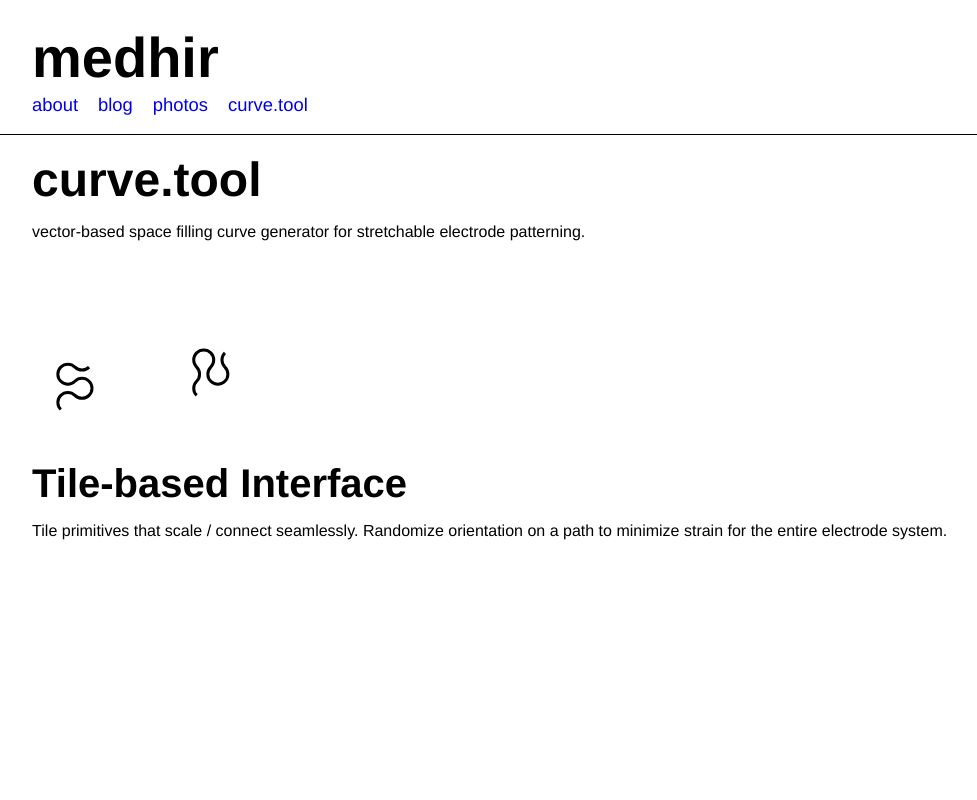
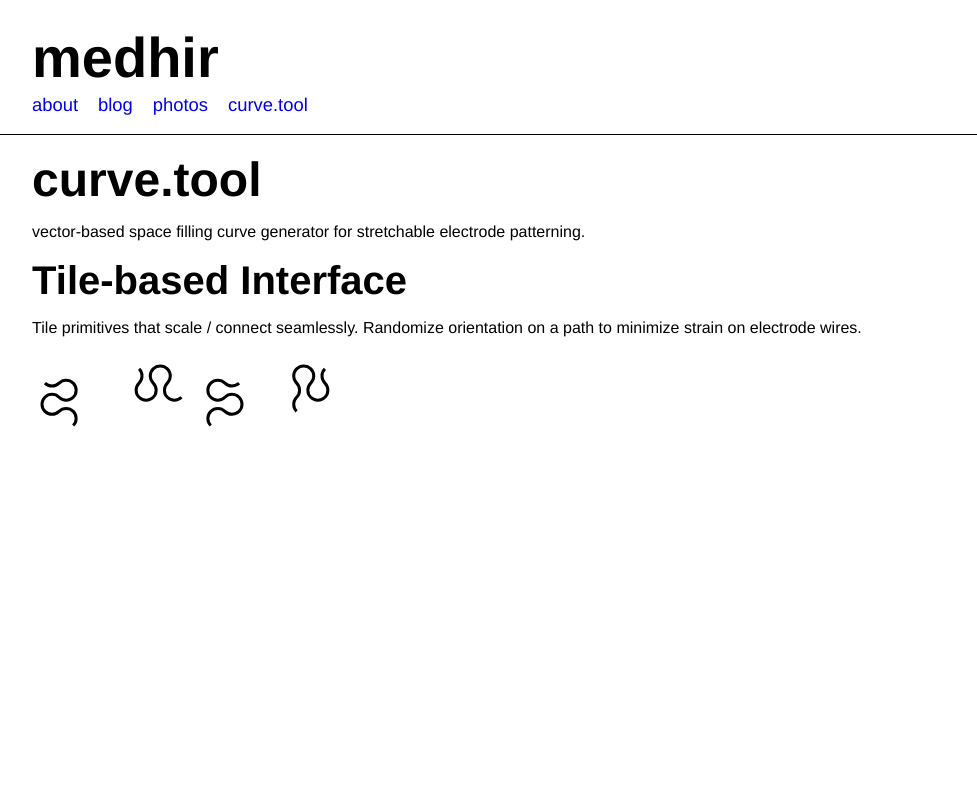
Before and after one commit to medhir/blog, a React (Create React App) app in the folder client/: page /curve.tool in a window 1280 px wide. Shown: the top 800 px of the page, without its empty margins (18-995 px from the left). Built offline with nearby package versions, Linux system fonts and the light colour scheme; no server answers.

Commit message:
Continue implementation

```diff
--- a/client/src/Components/CurveTool/index.js
+++ b/client/src/Components/CurveTool/index.js
@@ -13,30 +13,33 @@ class CurveTool extends React.Component {
           vector-based space filling curve generator for stretchable electrode
           patterning.
         </p>
-        <svg className="headerVector">
+        <h3>Tile-based Interface</h3>
+        <p>
+          Tile primitives that scale / connect seamlessly. Randomize orientation
+          on a path to minimize strain on electrode wires.
+        </p>
+        <svg className="fullHeight">
           <TilePath
-            start={{
-              x: 50,
-              y: 100,
-            }}
             radius={10}
+            start={{ x: 20, y: 20 }}
+            tile={Tiles.RightDownHorizontal}
+          />
+          <TilePath
+            radius={10}
+            start={{ x: 100, y: 20 }}
+            tile={Tiles.RightDownVertical}
+          />
+          <TilePath
+            radius={10}
+            start={{ x: 200, y: 20 }}
             tile={Tiles.LeftDownHorizontal}
           />
           <TilePath
-            start={{
-              x: 200,
-              y: 100,
-            }}
             radius={10}
+            start={{ x: 300, y: 20 }}
             tile={Tiles.LeftDownVertical}
           />
         </svg>
-
-        <h3>Tile-based Interface</h3>
-        <p>
-          Tile primitives that scale / connect seamlessly. Randomize orientation
-          on a path to minimize strain for the entire electrode system.
-        </p>
       </section>
     )
   }
--- a/client/src/Components/CurveTool/tiles.js
+++ b/client/src/Components/CurveTool/tiles.js
@@ -197,9 +197,11 @@ const Rules = {
   ],
 }
 
-export const TilePath = ({ radius, start, tile }) => {
+export const TilePath = ({ radius, start, tile, mover }) => {
   const MoveDistance = DistanceCartesian(radius) * 2
-  const mover = StatefulMover(start)
+  if (!mover) {
+    mover = StatefulMover(start)
+  }
   const tileRules = GetRulesForTile(tile)
   let d = ''
   for (let i = 0; i < tileRules.length; i++) {
```
